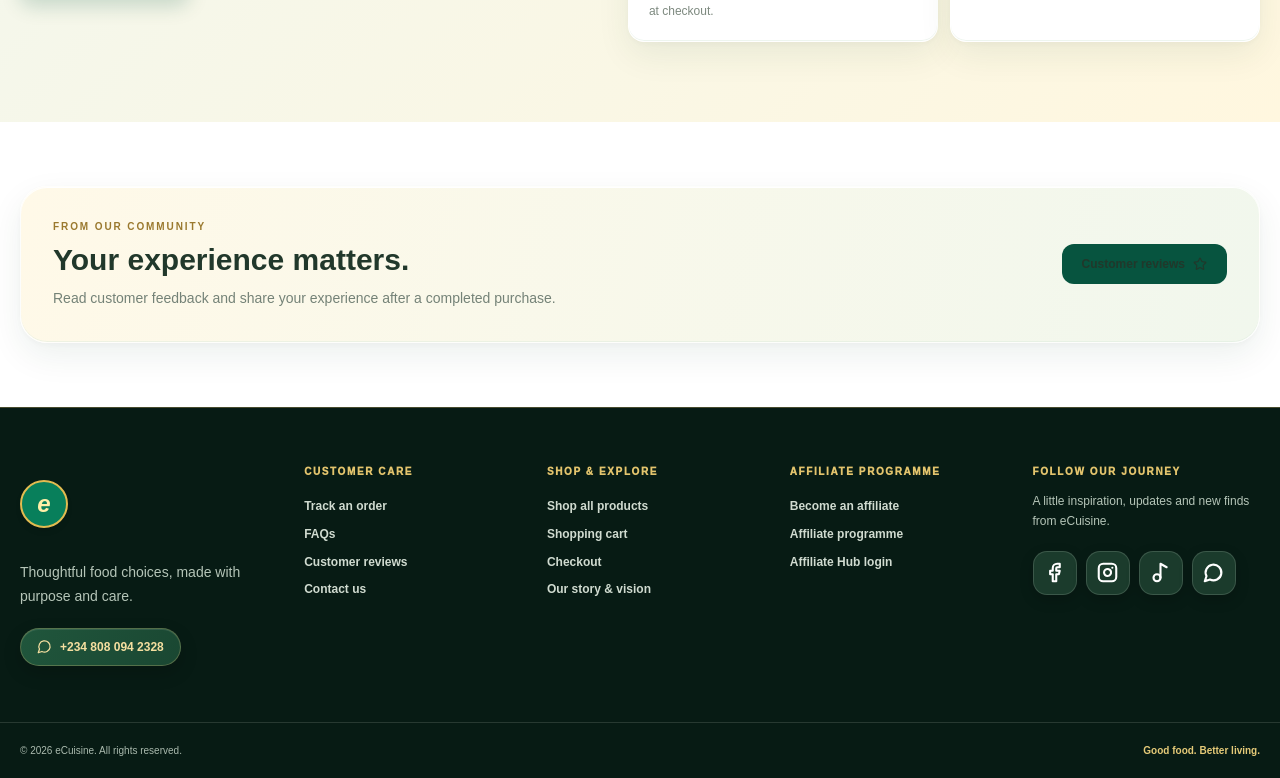
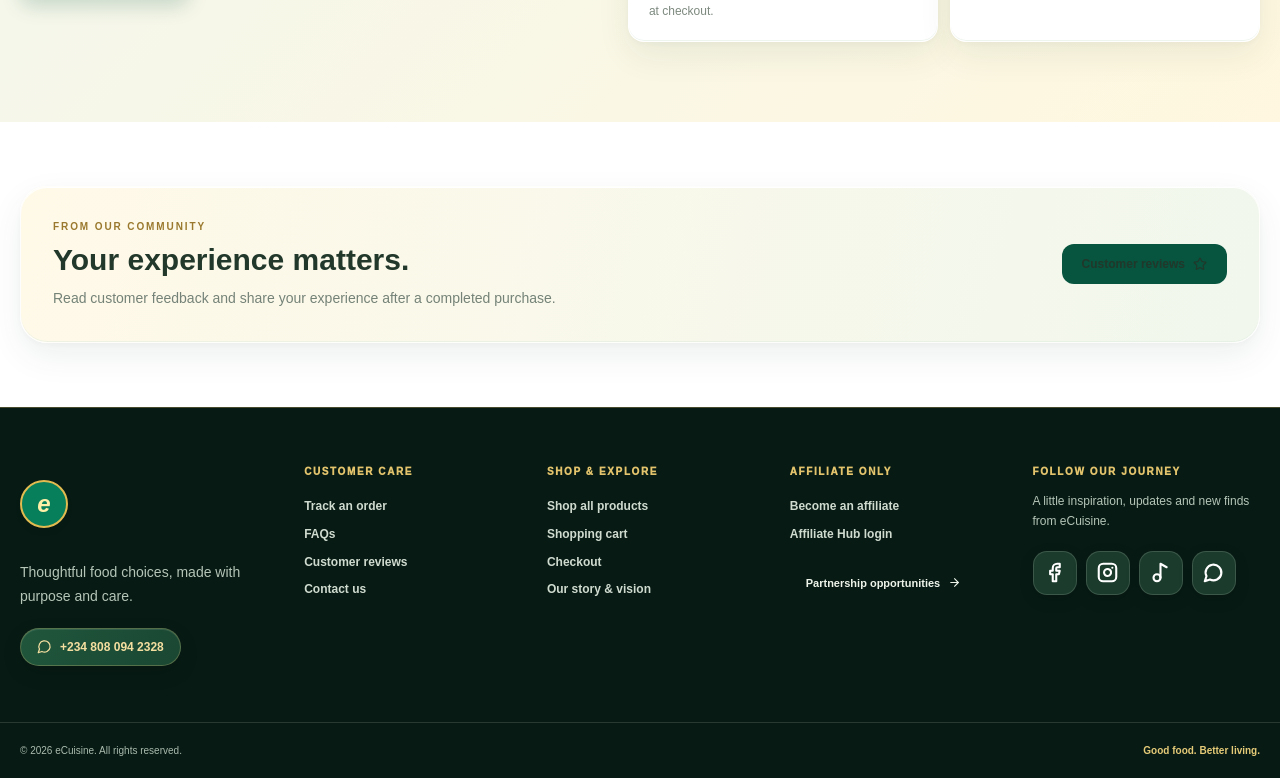
Before and after one commit to ecuisinefoods-collab/ecuisinefoods, a Next.js app: page / in a window 1280 px wide. Shown: the part 3829-4607 px from the top of the page. Built offline with nearby package versions, Linux system fonts and the light colour scheme; no server answers; the database is empty.

Commit message:
Update footer affiliate label and add partnership CTA

```diff
--- a/src/app/page.tsx
+++ b/src/app/page.tsx
@@ -331,13 +331,15 @@ export default async function HomePage() {
             </div>
           </nav>
 
-          <nav className="ec-footer-group" aria-label="Affiliate programme">
-            <h3>Affiliate programme</h3>
+          <nav className="ec-footer-group" aria-label="Affiliate">
+            <h3>Affiliate only</h3>
             <div className="ec-footer-links">
               <Link href="/affiliates">Become an affiliate</Link>
-              <Link href="/affiliates">Affiliate programme</Link>
               <Link href="/affiliate">Affiliate Hub login</Link>
             </div>
+            <Link href="/partnerships" className="ec-footer-partnership-cta mt-5 inline-flex items-center gap-2 rounded-full px-4 py-3 text-[11px] font-extrabold transition hover:-translate-y-0.5">
+              Partnership opportunities <ArrowRight size={13} />
+            </Link>
           </nav>
 
           <div className="ec-footer-group">
```
